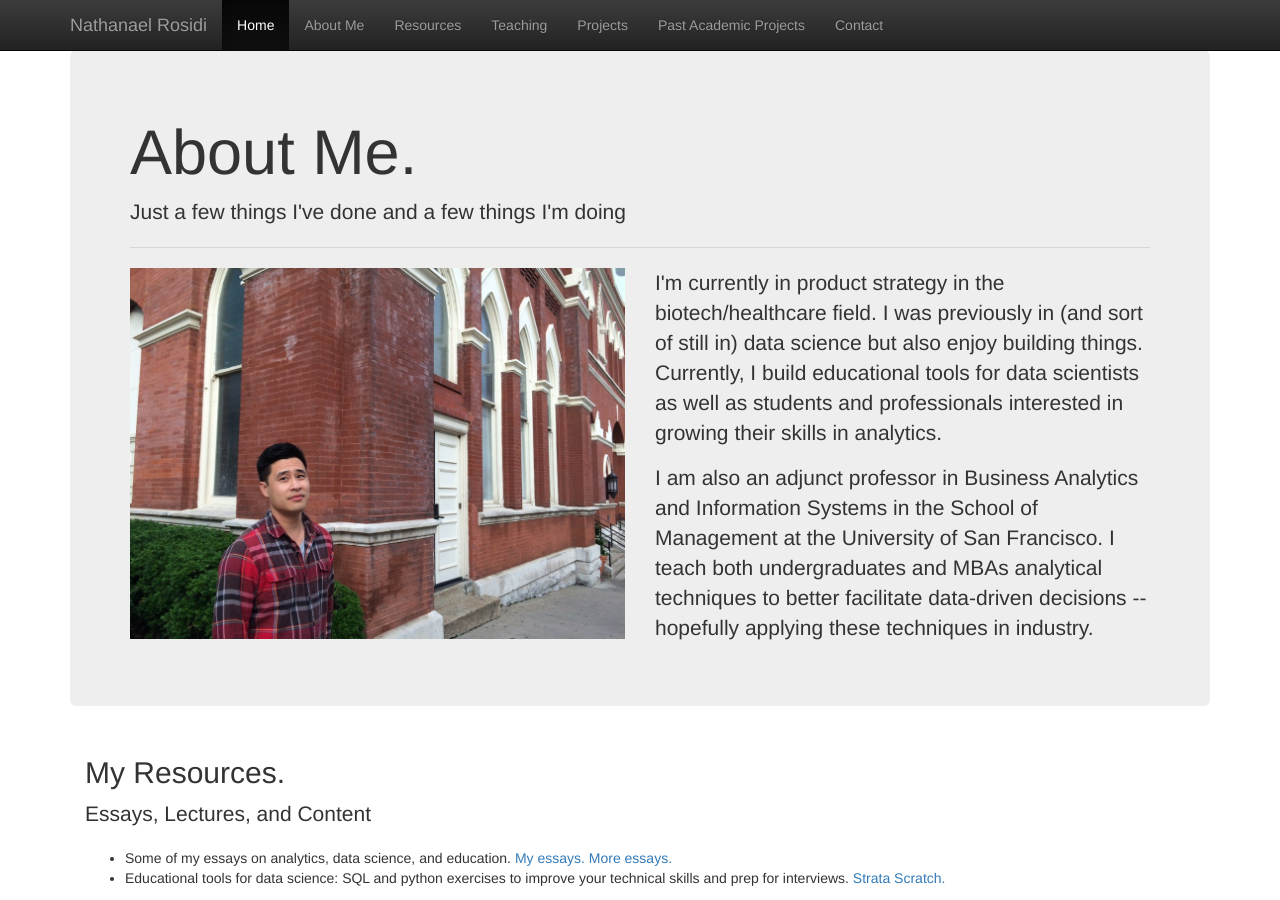
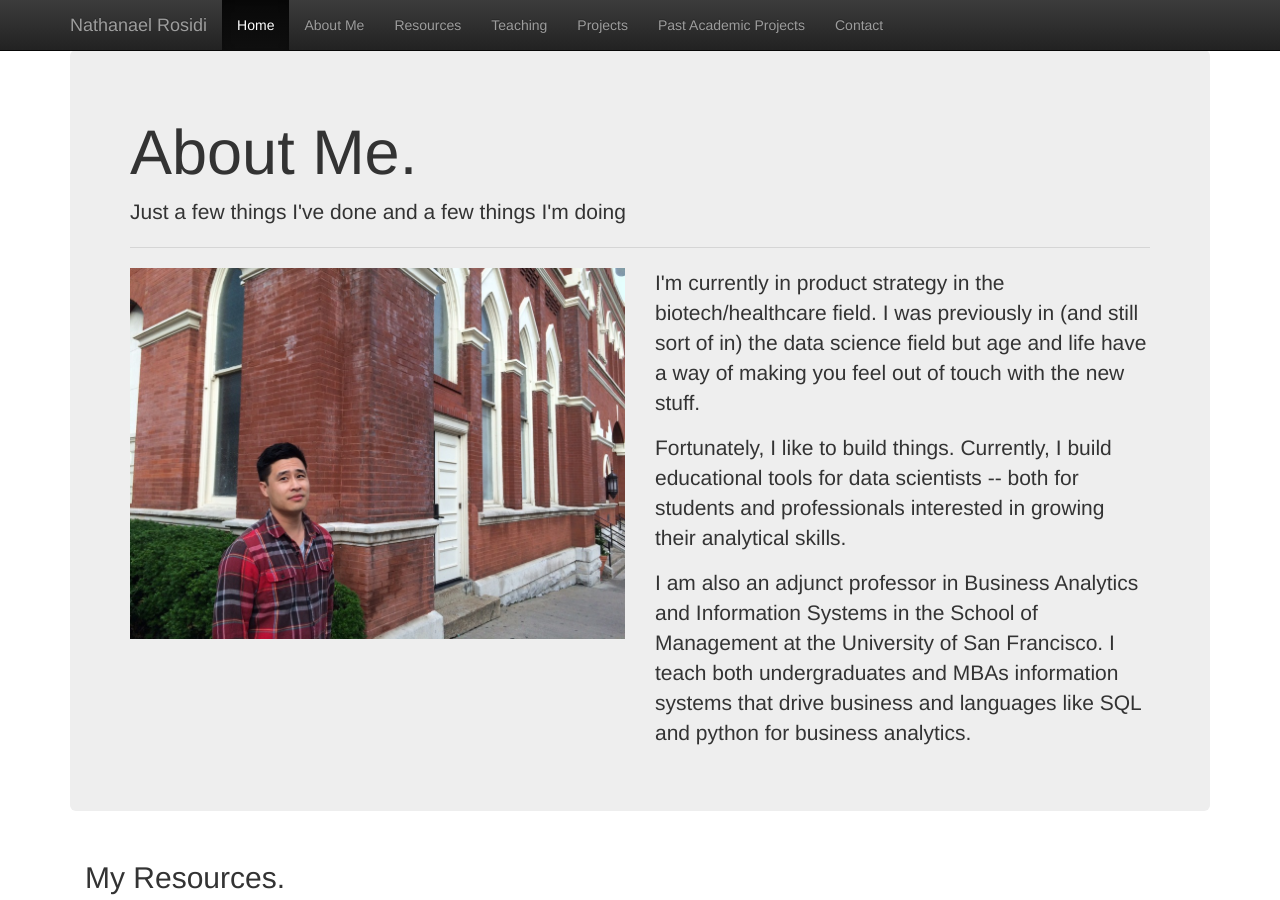
Before and after one commit to nlrosidi/nlrosidi.github.io, a Jekyll site: the page index.html, which Jekyll copies as it is, in a window 1280 px wide and 900 px high. Built offline with Jekyll 4.4.1, drawn with Linux system fonts in a browser that asks for light colours; nearby versions of some CDN libraries.

Commit message:
Update index.html

```diff
--- a/index.html
+++ b/index.html
@@ -61,9 +61,10 @@
             <div class="row">
                 <div class="col-md-6"><img src="assets/nlrosidi.jpg" alt="Nathanael Rosidi" class="img-responsive"></div>
 		<div class="col-md-6">
-                    <p>I'm currently in product strategy in the biotech/healthcare field. I was previously in (and sort of still in) data science but also enjoy building things. Currently, I build educational tools for data scientists as well as students and professionals interested in growing their skills in analytics.</p>
+                    <p>I'm currently in product strategy in the biotech/healthcare field. I was previously in (and still sort of in) the data science field but age and life have a way of making you feel out of touch with the new stuff. </p>
+		    <p>Fortunately, I like to build things. Currently, I build educational tools for data scientists -- both for students and professionals interested in growing their analytical skills.</p>
                     <p>I am also an adjunct professor in Business Analytics and Information Systems in the School of Management at the University of San Francisco. I teach
-                	both undergraduates and MBAs analytical techniques to better facilitate data-driven decisions -- hopefully applying these techniques in industry.</p>
+                	both undergraduates and MBAs information systems that drive business and languages like SQL and python for business analytics.</p>
 		</div>
 	    </div>
 	</div>
```
